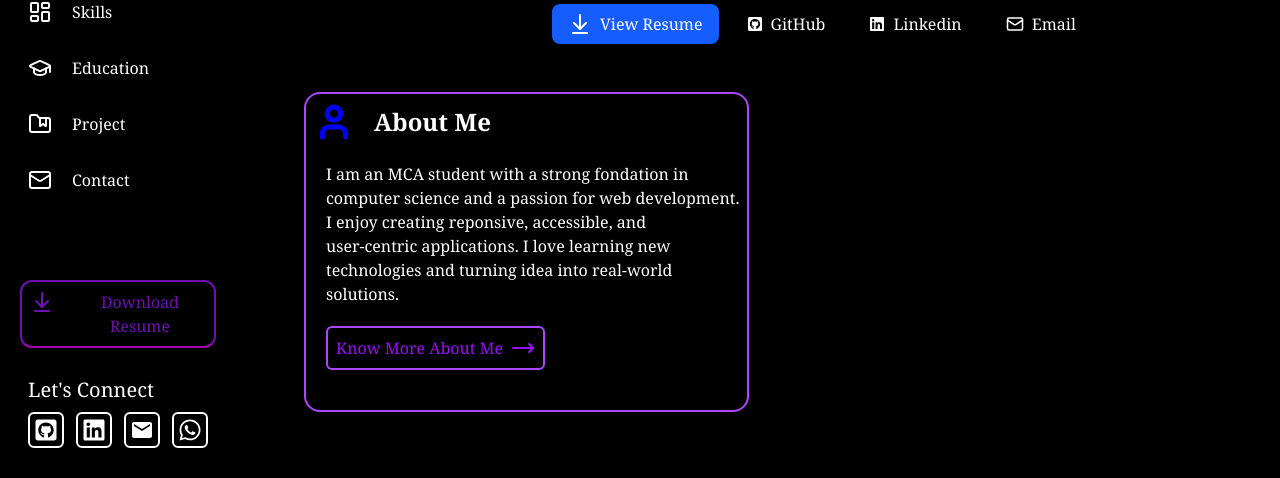
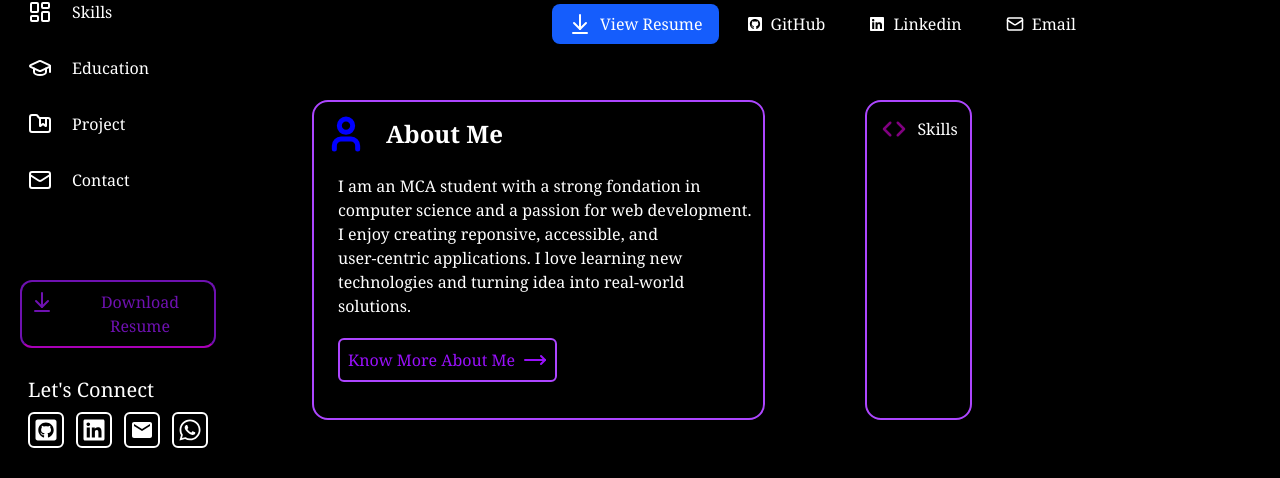
Before and after one commit to ravinabisht2004/Profile-Dashboard, a React (Vite) app: page / in a window 1280 px wide. Shown: the part 240-718 px from the top of the page. Built offline with nearby package versions, Linux system fonts and the light colour scheme.

Commit message:
feat - adding skill in intro

```diff
--- a/src/Introduction/About.jsx
+++ b/src/Introduction/About.jsx
@@ -1,10 +1,11 @@
 import React from 'react'
 import {User,MoveRight} from 'lucide-react'
+import Skills from './Skills'
 
 export default function About() {
   return (
-    <>
-    <div className='p-2 mt-10 border-2 border-purple-500 w-fit h-80 rounded-2xl'>
+    <div className='p-2 mt-10 flex gap-25'>
+    <div className='p-3 border-2 border-purple-500 w-fit h-80 rounded-2xl'>
       <div className='flex items-center gap-5'>
         <div><User strokeWidth={3} size={40} color='blue' /></div>
         <div className='font-bold text-2xl'>About Me</div>
@@ -19,6 +20,9 @@ export default function About() {
       </div>
       <div className='flex mt-5 ml-3 rounded-md border-2 border-purple-500 w-fit p-2 gap-2 text-purple-600'>Know More About Me <span><MoveRight /></span></div>
     </div>
-    </>
+    <div>
+        <Skills/>
+    </div>
+    </div>
   )
 }
--- /dev/null
+++ b/src/Introduction/Skills.jsx
@@ -0,0 +1,23 @@
+import React from "react";
+import { ChevronsLeftRight, icons } from "lucide-react";
+import { IoLogoHtml5 } from "react-icons/io5";
+
+export default function Skills() {
+    const Skills = [
+        {icon : <IoLogoHtml5 />,
+          title: 'HTML',
+        },
+
+    ]
+
+  return (
+    <div className="p-3 border-2 border-purple-500 w-fit h-80 rounded-2xl">
+      <div className="flex items-center gap-2">
+        <div>
+          <ChevronsLeftRight color="purple" size={30} />
+        </div>
+        <div>Skills</div>
+      </div>
+    </div>
+  );
+}
```
